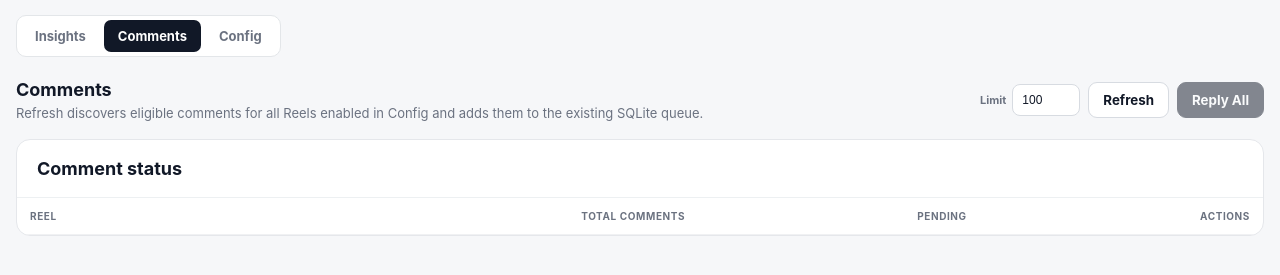
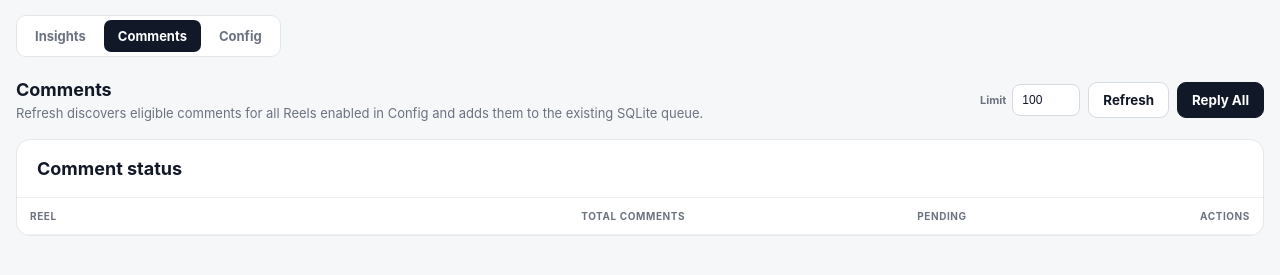
Before and after one commit to amanchaturvedi/instagram-auto-reply, a plain HTML site: page app/web/templates/index.html in a window 1280 px wide. Both pictures are taken after a click on the button "Comments". Shown: the part 107-382 px from the top of the page. Drawn offline with Linux system fonts and the light colour scheme; no server answers.

Commit message:
Let comment state control Reply All

```diff
--- a/app/web/templates/index.html
+++ b/app/web/templates/index.html
@@ -71,7 +71,7 @@
                         <input id="comment-limit-input" class="limit-input" type="number" min="1" max="500" value="100">
                     </label>
                     <button id="refresh-comments-btn" class="button">Refresh</button>
-                    <button id="reply-comments-btn" class="button primary" disabled>Reply All</button>
+                    <button id="reply-comments-btn" class="button primary">Reply All</button>
                 </div>
             </div>
 
```
